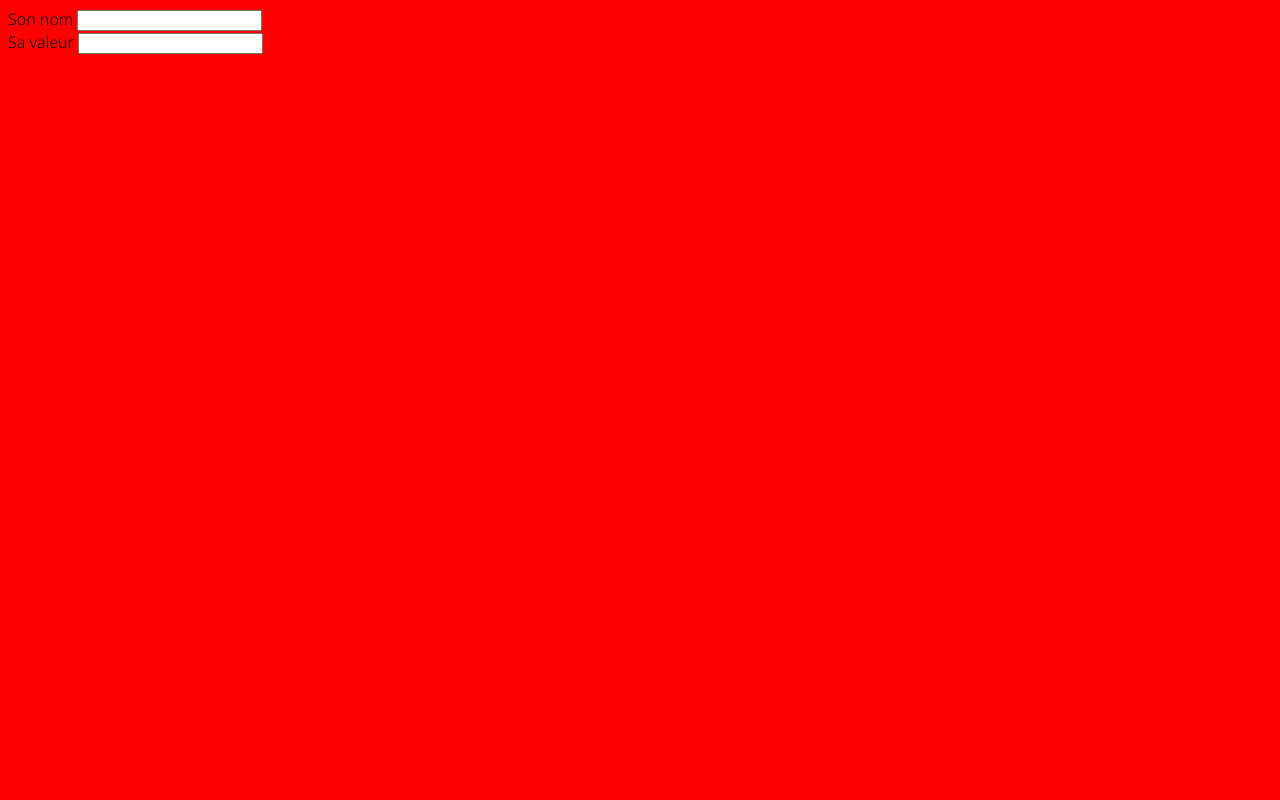
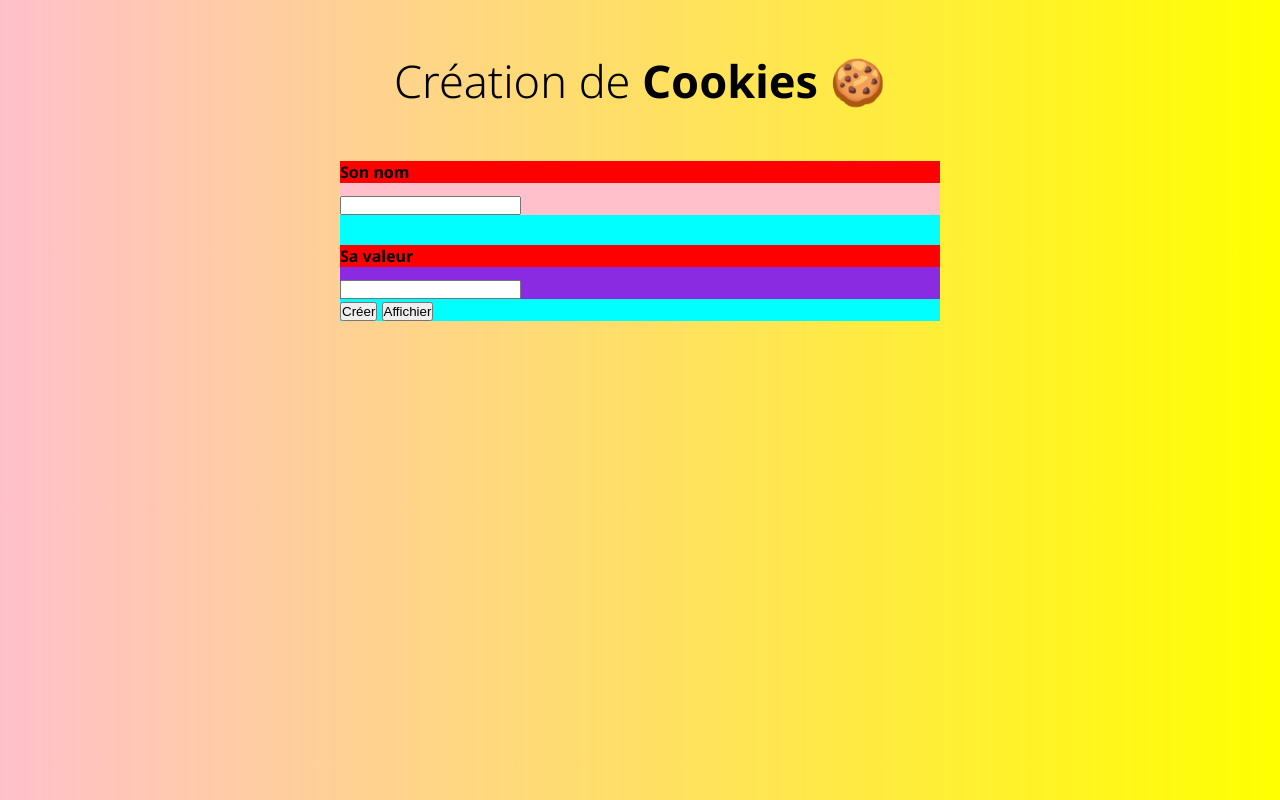
Before and after one commit to yxwangOCR/07Project_Cookies, a plain HTML site: page index.html in a window 1280 px wide. Drawn offline with Linux system fonts and the light colour scheme.

Commit message:
Add CSS style

```diff
--- a/index.html
+++ b/index.html
@@ -12,24 +12,29 @@
 </head>
 
 <body>
+    <h1>Création de <span>Cookies </span> 🍪 </h1>
     <div class="container">
         <form>
             <div class="input-group">
                 <label for="name">Son nom</label>
                 <input type="text" id="name" autocomplete="off" required>
-
             </div>
             <div class="input-group">
-                <label for="name">Sa valeur</label>
-                <input type="text" id="name" autocomplete="off" required>
-
+                <label for="value">Sa valeur</label>
+                <input type="text" id="value" autocomplete="off" required>
+            </div>
+            <div class="btns-continer">
+                <button class="create-cookie-btn" type="submit">Créer</button>
+                <button class="display-cookie-btn" type="button">Affichier</button>
             </div>
         </form>
 
+        <p class="info-txt"></p>
+        <ul class="cookies-list">
+
+        </ul>
     </div>
-
-
-
+    <div class="toasts-container"></div>
     <script src="./app.js"></script>
 </body>
 
--- a/style.css
+++ b/style.css
@@ -1,4 +1,47 @@
+*,
+::before,
+::after {
+    box-sizing: border-box;
+    margin: 0;
+    padding: 0;
+}
+
 body {
-    background-color: red;
+    min-height: 100vh;
+    padding: clamp(20px, 5vw, 50px) 20px 10px;
+    background-image: linear-gradient(to right, pink, yellow);
     font-family: 'Noto Sans', sans-serif;
 }
+
+h1 {
+    font-size: 45px;
+    margin-bottom: 50px;
+    font-weight: 300;
+    text-align: center;
+}
+
+h1 span {
+    font-weight: 700;
+}
+
+.container {
+    background-color: aqua;
+    max-width: 600px;
+    margin: 0 auto;
+}
+
+.container label {
+    background: red;
+    display: block;
+    margin-bottom: 10px;
+    font-weight: 700;
+}
+
+.input-group:nth-child(1) {
+    background-color: pink;
+}
+
+.input-group:nth-child(2) {
+    background-color: blueviolet;
+    margin-top: 30px;
+}
```
